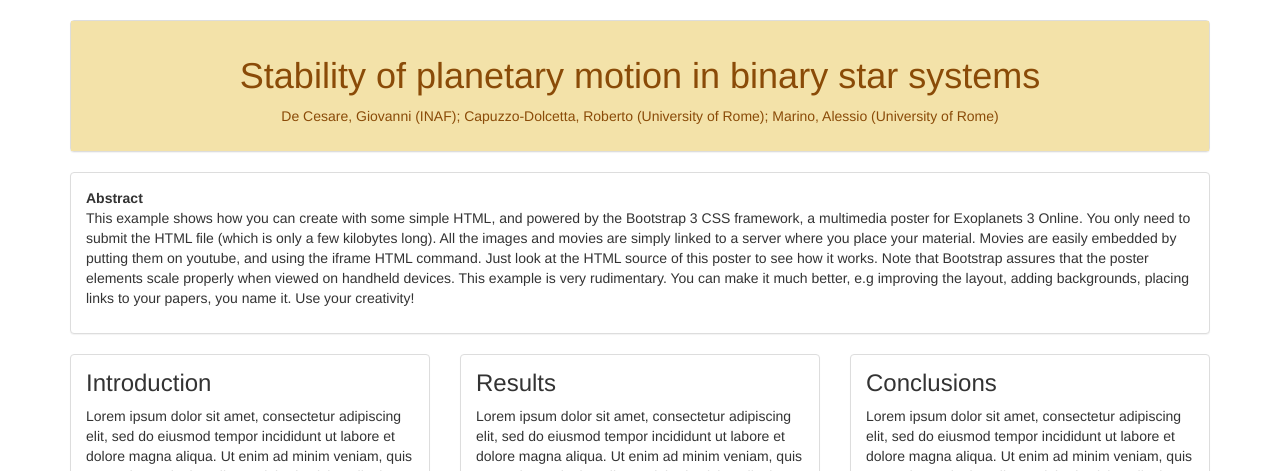
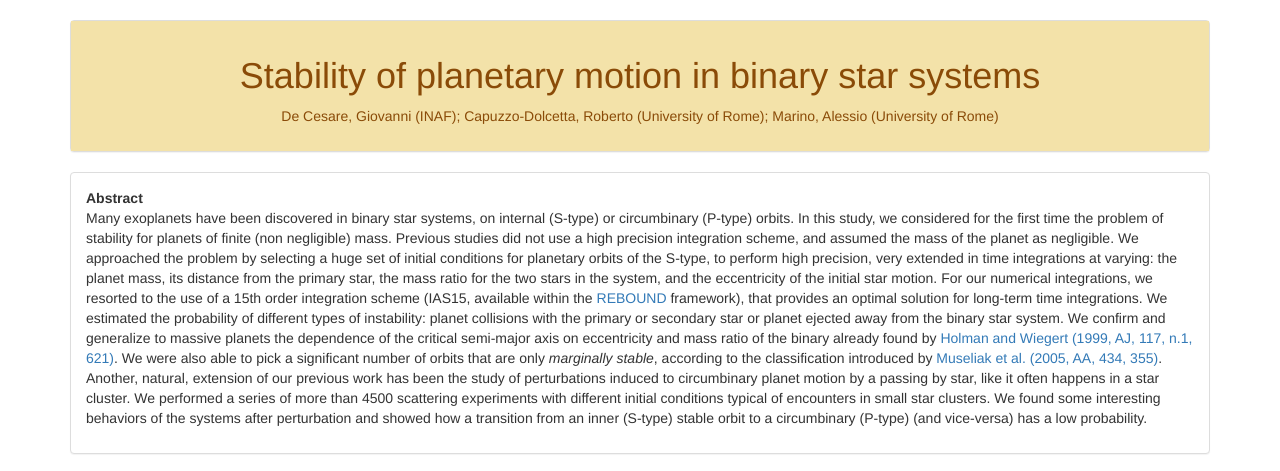
Before and after one commit to giovixo/planets, a plain HTML site: page poster/index.html in a window 1280 px wide. Shown: the top 471 px of the page. Drawn offline with nearby package versions, Linux system fonts and the light colour scheme.

Commit message:
abstract added

```diff
--- a/poster/index.html
+++ b/poster/index.html
@@ -15,12 +15,14 @@
         background: #f3e2a9;
         color: #8a4b08;
       }
+
       h3 {
         margin-top: 0px;
       }
     </style>
     <title>Stability of planetary motion</title>
   </head>
+
   <body>
     <div class="container" style="margin-top: 20px;">
       <div class="row">
@@ -43,19 +45,50 @@
           <div class="panel panel-default">
             <div class="panel-body">
               <p>
-                <strong>Abstract</strong><br />This example shows how you can
-                create with some simple HTML, and powered by the Bootstrap 3 CSS
-                framework, a multimedia poster for Exoplanets 3 Online. You only
-                need to submit the HTML file (which is only a few kilobytes
-                long). All the images and movies are simply linked to a server
-                where you place your material. Movies are easily embedded by
-                putting them on youtube, and using the iframe HTML command. Just
-                look at the HTML source of this poster to see how it works. Note
-                that Bootstrap assures that the poster elements scale properly
-                when viewed on handheld devices. This example is very
-                rudimentary. You can make it much better, e.g improving the
-                layout, adding backgrounds, placing links to your papers, you
-                name it. Use your creativity!
+                <strong>Abstract</strong><br />
+                Many exoplanets have been discovered in binary star systems, on
+                internal (S-type) or circumbinary (P-type) orbits. In this
+                study, we considered for the first time the problem of stability
+                for planets of finite (non negligible) mass. Previous studies
+                did not use a high precision integration scheme, and assumed the
+                mass of the planet as negligible. We approached the problem by
+                selecting a huge set of initial conditions for planetary orbits
+                of the S-type, to perform high precision, very extended in time
+                integrations at varying: the planet mass, its distance from the
+                primary star, the mass ratio for the two stars in the system,
+                and the eccentricity of the initial star motion. For our
+                numerical integrations, we resorted to the use of a 15th order
+                integration scheme (IAS15, available within the
+                <a href="https://rebound.readthedocs.io/" target="_blank"
+                  >REBOUND</a
+                >
+                framework), that provides an optimal solution for long-term time
+                integrations. We estimated the probability of different types of
+                instability: planet collisions with the primary or secondary
+                star or planet ejected away from the binary star system. We
+                confirm and generalize to massive planets the dependence of the
+                critical semi-major axis on eccentricity and mass ratio of the
+                binary already found by
+                <a
+                  href="https://ui.adsabs.harvard.edu/abs/1999AJ....117..621H/abstract"
+                  target="_blank"
+                  >Holman and Wiegert (1999, AJ, 117, n.1, 621)</a
+                >. We were also able to pick a significant number of orbits that
+                are only <em>marginally stable</em>, according to the
+                classification introduced by
+                <a
+                  href="https://ui.adsabs.harvard.edu/abs/2005A%26A...434..355M/abstract"
+                  target="_blank"
+                  >Museliak et al. (2005, AA, 434, 355)</a
+                >. Another, natural, extension of our previous work has been the
+                study of perturbations induced to circumbinary planet motion by
+                a passing by star, like it often happens in a star cluster. We
+                performed a series of more than 4500 scattering experiments with
+                different initial conditions typical of encounters in small star
+                clusters. We found some interesting behaviors of the systems
+                after perturbation and showed how a transition from an inner
+                (S-type) stable orbit to a circumbinary (P-type) (and
+                vice-versa) has a low probability.
               </p>
             </div>
           </div>
@@ -136,17 +169,6 @@
                 minim veniam, quis nostrud exercitation ullamco laboris nisi ut
                 aliquip ex ea commodo consequat.
               </p>
-              <p>
-                <iframe
-                  width="100%"
-                  height="auto"
-                  src="https://www.youtube.com/embed/EAIUJaaVJ9U"
-                >
-                </iframe>
-              </p>
-              <p class="small">
-                <em>Movie 1: CHEOPS advertisement. Credit: ESA</em>
-              </p>
             </div>
           </div>
         </div>
```
